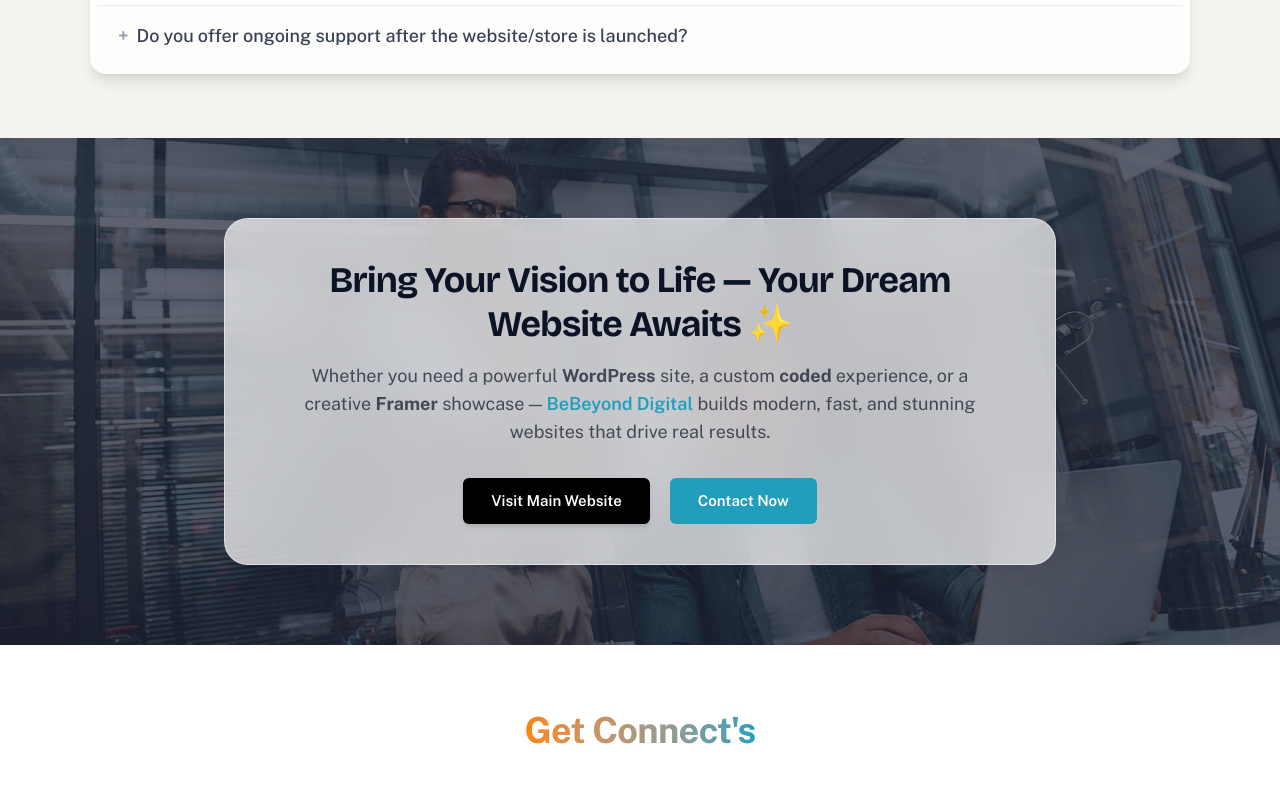
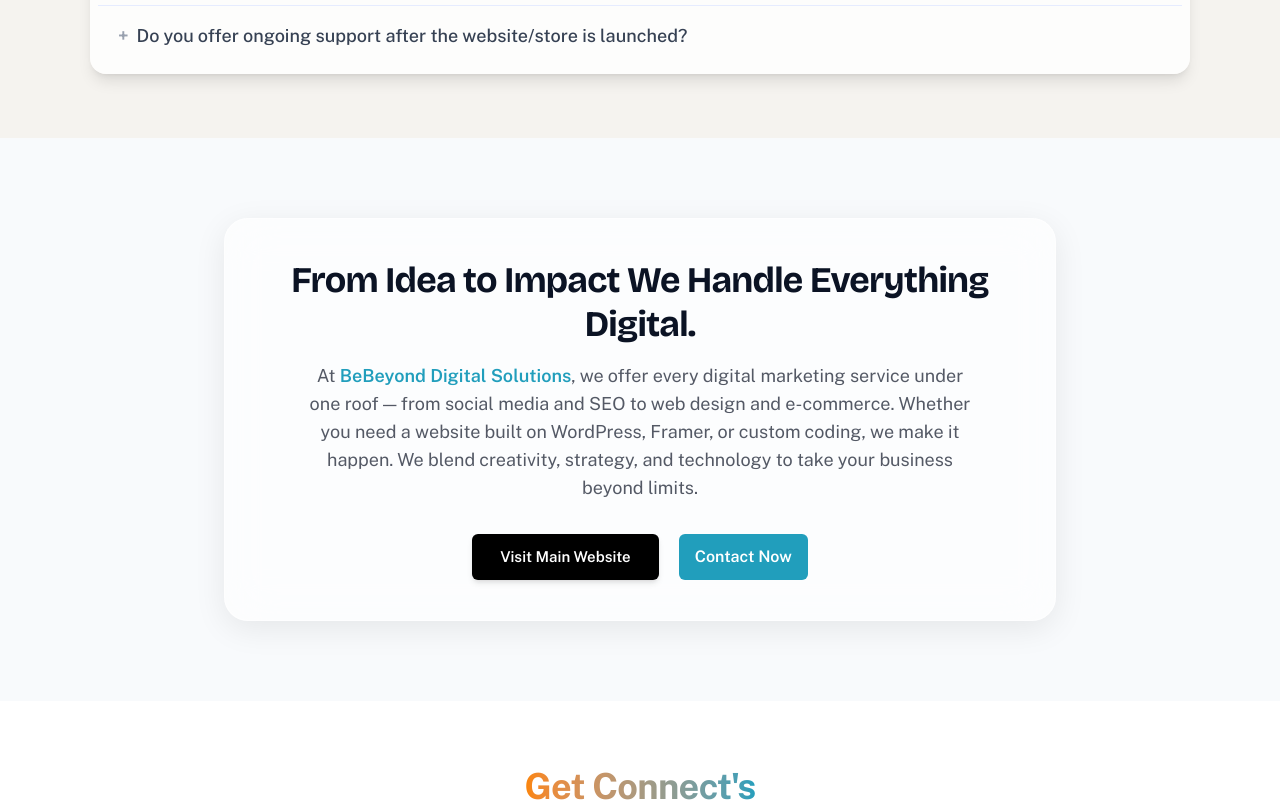
Before and after one commit to pulkitdigital/React-Landing-Page, a React (Vite) app: page / in a window 1280 px wide. Shown: the part 6260-7062 px from the top of the page. Built offline with nearby package versions, Linux system fonts and the light colour scheme.

Commit message:
Updated files

```diff
--- a/src/components/CTASection.jsx
+++ b/src/components/CTASection.jsx
@@ -5,45 +5,38 @@
 export default function CTASection() {
   const handleScroll = () => {
     const el = document.getElementById("contact-form");
-    if (el) el.scrollIntoView({ behavior: "smooth", block: "start" });
+    if (el) {
+      el.scrollIntoView({ behavior: "smooth", block: "start" });
+    }
   };
 
   return (
-    <section
-      className="relative w-full py-16 sm:py-20 flex items-center justify-center overflow-hidden"
-      style={{
-        backgroundImage: "url('/cta-img.jpg')", // 👈 image from
-        backgroundSize: "cover",
-        backgroundPosition: "center",
-      }}
-    >
-      {/* Blue overlay on top of image */}
-      <div className="absolute inset-0 bg-[#1f2237]/70 z-10" />
-
-      {/* Optional gradient glow for depth */}
-      {/* <div className="absolute inset-0 bg-gradient-to-r from-[#FB8500]/15 via-transparent to-[#219EBC]/15 blur-3xl z-20" /> */}
+    <section className="relative w-full py-16 sm:py-20 flex items-center justify-center overflow-hidden bg-[#F8FAFC]">
+      {/* Gradient glow background */}
+      <div className="absolute inset-0 bg-gradient-to-r from-[#FB8500]/15 via-transparent to-[#219EBC]/15 blur-3xl -z-10" />
 
       <motion.div
         initial={{ opacity: 0, y: 40 }}
         whileInView={{ opacity: 1, y: 0 }}
         transition={{ duration: 0.6, ease: "easeOut" }}
         viewport={{ once: true }}
-        className="max-w-4xl mx-auto px-4 sm:px-6 lg:px-8 text-center relative z-20"
+        className="max-w-4xl mx-auto px-4 sm:px-6 lg:px-8 text-center"
       >
-        {/* Glassmorphic Card */}
-        <div className="backdrop-blur-xl bg-white/70 border border-white/50 rounded-3xl shadow-[0_8px_32px_rgba(0,0,0,0.08)] p-8 sm:p-10">
+        {/* Glass card */}
+        <div className="backdrop-blur-xl bg-white/60 border border-white/50 rounded-3xl shadow-[0_8px_32px_rgba(0,0,0,0.08)] p-8 sm:p-10">
           <h2 className="text-3xl sm:text-4xl font-semibold text-[#0B1324] leading-tight">
-            Bring Your Vision to Life — Your Dream Website Awaits ✨
+            From Idea to Impact We Handle Everything Digital.
           </h2>
 
           <p className="mt-4 text-[#0B1324]/70 text-base sm:text-lg max-w-2xl mx-auto">
-            Whether you need a powerful <b>WordPress</b> site, a custom{" "}
-            <b>coded</b> experience, or a creative <b>Framer</b> showcase —{" "}
-            <span className="text-[#219EBC] font-semibold">BeBeyond Digital</span>{" "}
-            builds modern, fast, and stunning websites that drive real results.
+            At
+            <span className="text-[#219EBC] font-semibold">
+              {" "}
+              BeBeyond Digital Solutions
+            </span>
+            , we offer every digital marketing service under one roof — from social media and SEO to web design and e-commerce. Whether you need a website built on WordPress, Framer, or custom coding, we make it happen. We blend creativity, strategy, and technology to take your business beyond limits.
           </p>
 
-          {/* Buttons */}
           <div className="flex flex-wrap justify-center gap-5 mt-8">
             {/* Visit Main Website */}
             <a
@@ -58,9 +51,9 @@
             {/* Contact Now */}
             <button
               onClick={handleScroll}
-              className="relative z-0 inline-flex items-center justify-center px-6 sm:px-7 py-3 text-[15px] font-semibold text-white bg-[#219EBC] rounded-md overflow-hidden
-              before:absolute before:inset-0 before:-z-10 before:translate-x-[150%] before:translate-y-[150%] before:scale-[2.5] before:rounded-[100%] before:bg-[#FB8500] before:transition-transform before:duration-700
-              hover:before:translate-x-0 hover:before:translate-y-0 active:scale-95"
+              className="relative z-0 inline-flex items-center justify-center px-3 sm:px-4 py-1 text-white text-sm sm:text-[16px] font-semibold bg-[#219EBC] rounded-md overflow-hidden
+                    before:absolute before:inset-0 before:-z-10 before:translate-x-[150%] before:translate-y-[150%] before:scale-[2.5] before:rounded-[100%] before:bg-[#FB8500] before:transition-transform before:duration-700
+                    hover:before:translate-x-0 hover:before:translate-y-0 active:scale-90 active:transition-all active:duration-300"
             >
               Contact Now
             </button>
--- a/src/components/Footer.jsx
+++ b/src/components/Footer.jsx
@@ -93,7 +93,7 @@
       </div>
       {/* COPYRIGHT */}
       <div className="relative z-[2] text-[#c0c5ce] text-center text-[13px] sm:text-[14px] mt-8 sm:mt-12 md:mt-14">
-        © 2024 Be Beyond, All Rights Reserved. Design By Be Beyond
+        © 2025 BeBeyond, All Rights Reserved. Design By BeBeyond
       </div>
     </div>
   </footer>
```
